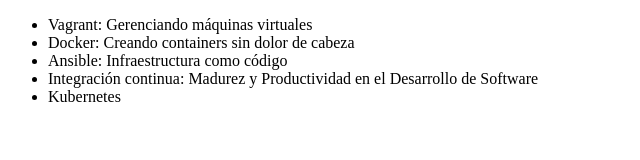
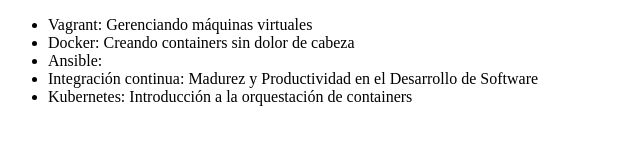
Before and after one commit to AlxTecnopata/alura_trying, a plain HTML site: page index.html in a window 1280 px wide. Shown: the whole page, without its empty margins (0-640 px from the left). Drawn offline with Linux system fonts and the light colour scheme.

Commit message:
Modificando el nombre del curso de kubernetes

```diff
--- a/index.html
+++ b/index.html
@@ -8,9 +8,9 @@
      <ul>
          <li> Vagrant: Gerenciando máquinas virtuales </li>
          <li> Docker: Creando containers sin dolor de cabeza </li>
-         <li> Ansible: Infraestructura como código </li>
+         <li> Ansible: </li>
          <li> Integración continua: Madurez y Productividad en el Desarrollo de Software</li>
-         <li> Kubernetes </li>
+         <li> Kubernetes: Introducción a la orquestación de containers </li>
      </ul>
 </body>
 </html>
```
